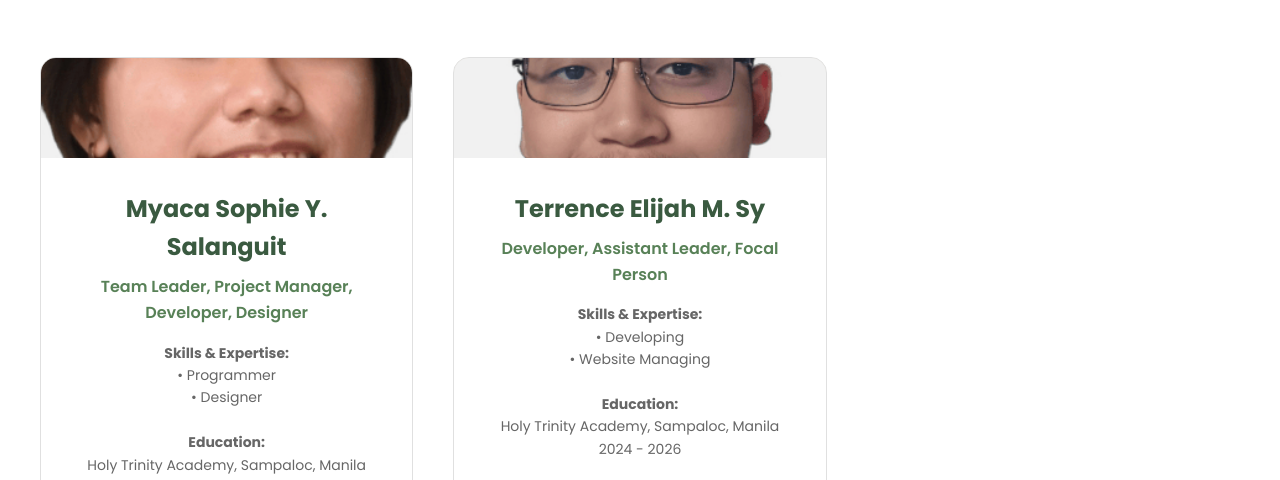
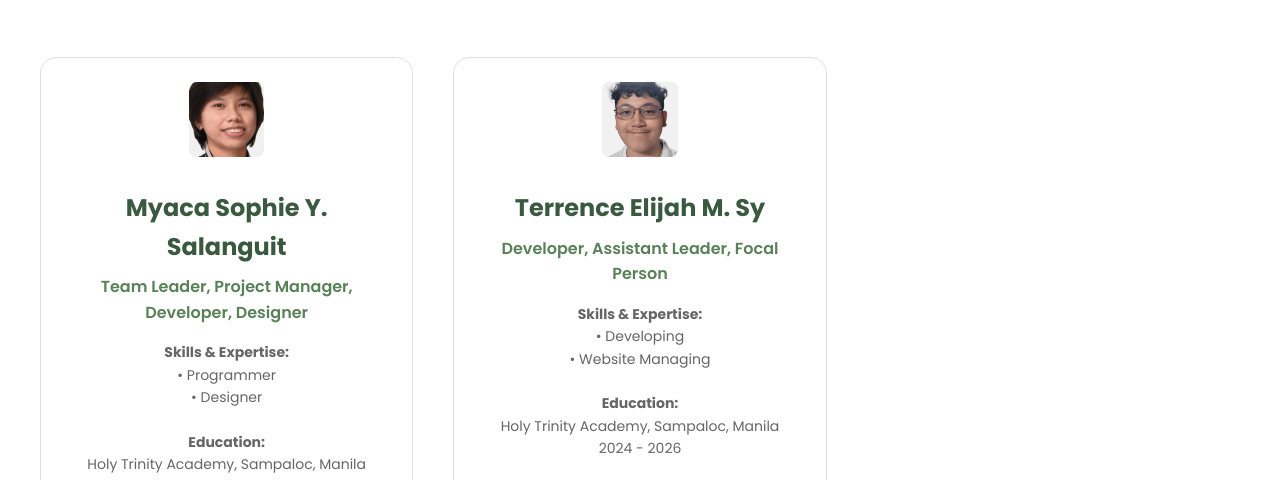
Before and after one commit to ordonezvictorjames/bmi, a plain HTML site: page team.html in a window 1280 px wide. Shown: the part 281-761 px from the top of the page. Drawn offline with Linux system fonts and the light colour scheme.

Commit message:
Update team member images to 2cm x 2cm size

```diff
--- a/team.html
+++ b/team.html
@@ -188,8 +188,8 @@ body {
 
 /* Team member photo */
 .member-photo {
-  width: 100%;
-  height: 100px;                    /* Reduced to 100px */
+  width: 2cm;                       /* 2cm width */
+  height: 2cm;                      /* 2cm height */
   background: var(--primary-cream);
   display: flex;
   align-items: center;
@@ -197,6 +197,8 @@ body {
   font-size: 80px;
   color: var(--primary-dark);
   overflow: hidden;                 /* Ensure image doesn't overflow */
+  margin: 24px auto 0;              /* Center the image with top margin */
+  border-radius: 8px;               /* Optional: rounded corners */
 }
 
 /* Team member info */
```
